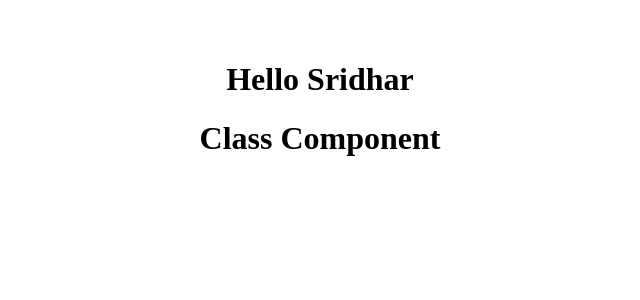
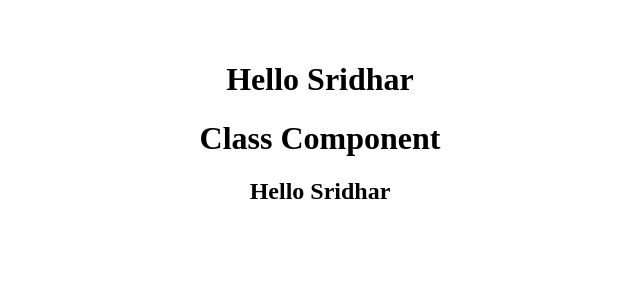
Before and after one commit to kothapallisridhar/frontend, a React (Vite) app in the folder react-app/: page / in a window 1280 px wide. Shown: the top 300 px of the page, without its empty margins (320-960 px from the left). Built offline with nearby package versions, Linux system fonts and the light colour scheme.

Commit message:
using React.createElement()

```diff
--- a/react-app/src/App.jsx
+++ b/react-app/src/App.jsx
@@ -1,5 +1,6 @@
 import './App.css'
 import { Greet } from './components/Greet'
+import Hello from './components/Hello'
 import Welcome from './components/Welcome'
 
 
@@ -11,6 +12,7 @@ function App(props) {
     <div className='app'>
       <Greet/>
       <Welcome/>
+      <Hello/>
     </div>
   )
 }
--- /dev/null
+++ b/react-app/src/components/Hello.jsx
@@ -0,0 +1,12 @@
+
+import React from 'react'
+
+const Hello = () => {
+  return (
+    React.createElement('div',
+        null,
+        React.createElement('h2', null, 'Hello Sridhar'))
+  )
+}
+
+export default Hello
```
